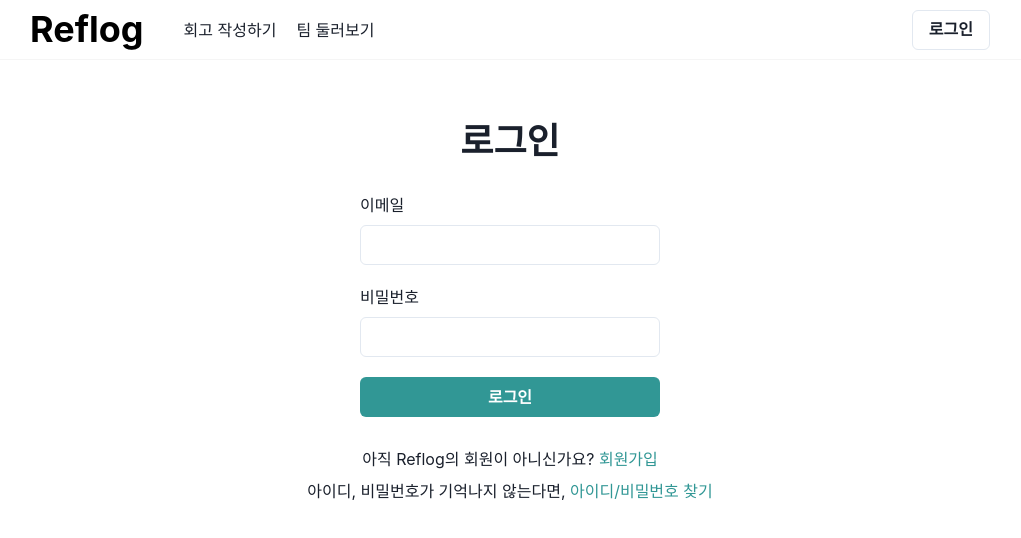
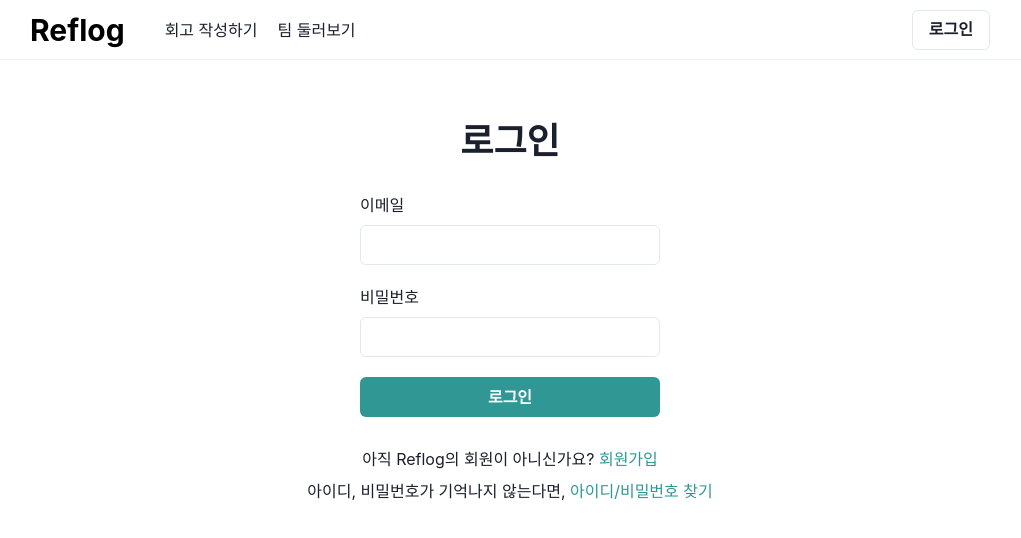
Before and after one commit to team-reflog/reflog-web, a React (Create React App) app: page /login in a window 1280 px wide. Shown: the top 538 px of the page, without its empty margins (130-1151 px from the left). Built offline with nearby package versions, Linux system fonts and the light colour scheme.

Commit message:
refactor: seperate HeaderNavigation from App

```diff
--- a/src/App.tsx
+++ b/src/App.tsx
@@ -1,31 +1,13 @@
 import React from 'react';
 import {LoginPage} from "./login/LoginPage";
-import {Box, Button, Flex, Heading, HStack, Text} from "@chakra-ui/react";
-import {Link as RouterLink, Route, Routes} from "react-router-dom";
+import {Box, Flex} from "@chakra-ui/react";
+import {Route, Routes} from "react-router-dom";
+import {HeaderNavigation} from "./layout/HeaderNavigation";
 
 const App = () => {
     return (
         <Flex flexDirection={"column"} align={"center"}>
-            <Flex
-                width={"100%"}
-                height={"60px"}
-                flexDirection={"column"}
-                borderBottom={"1px solid"}
-                borderBottomColor={"#f5f5f5"}
-                alignItems={"center"}
-            >
-                <Flex alignItems={"center"} height={"100%"} width={960} justifyContent={"space-between"}>
-                    <Flex>
-                        <Heading margin={0} padding={0} color={"black"}>Reflog</Heading>
-                        <HStack gap={"20px"} ml={"40px"}>
-                            <Text>회고 작성하기</Text>
-                            <Text>팀 둘러보기</Text>
-                        </HStack>
-                    </Flex>
-                    <RouterLink to={"/login"}><Button variant={"outline"}>로그인</Button></RouterLink>
-                </Flex>
-            </Flex>
-
+            <HeaderNavigation />
             <Box width={960} mt={"60px"}>
                 <Routes>
                     <Route path={"/login"} element={<LoginPage/>}/>
--- /dev/null
+++ b/src/layout/HeaderNavigation.tsx
@@ -0,0 +1,32 @@
+import {Button, Flex, Heading, HStack, Text} from "@chakra-ui/react";
+import {Link as RouterLink} from "react-router-dom";
+import React from "react";
+
+export const HeaderNavigation = () => {
+    return (
+        <Flex
+            width={"100%"}
+            height={"60px"}
+            flexDirection={"column"}
+            borderBottom={"1px solid"}
+            borderBottomColor={"gray.100"}
+            alignItems={"center"}
+        >
+            <Flex
+                alignItems={"center"}
+                height={"100%"}
+                width={960}
+                justifyContent={"space-between"}
+            >
+                <Flex>
+                    <Heading margin={0} padding={0} color={"black"} size={"lg"}><RouterLink to={"/"}>Reflog</RouterLink></Heading>
+                    <HStack gap={"20px"} ml={"40px"}>
+                        <Text>회고 작성하기</Text>
+                        <Text>팀 둘러보기</Text>
+                    </HStack>
+                </Flex>
+                <RouterLink to={"/login"}><Button variant={"outline"}>로그인</Button></RouterLink>
+            </Flex>
+        </Flex>
+    )
+}
--- a/src/login/LoginPage.tsx
+++ b/src/login/LoginPage.tsx
@@ -27,7 +27,7 @@ export const LoginPage = () => {
                     <Button colorScheme={"teal"} width={"100%"}>로그인</Button>
                 </VStack>
                 <VStack>
-                    <Text>아직 Reflog의 회원이 아니신가요? <ChakraLink as={RouterLink} to={"/"} color={"teal.500"}>회원가입</ChakraLink>
+                    <Text>아직 Reflog의 회원이 아니신가요? <ChakraLink as={RouterLink} to={"/join"} color={"teal.500"}>회원가입</ChakraLink>
                     </Text>
                     <Text>아이디, 비밀번호가 기억나지 않는다면, <ChakraLink as={RouterLink} to={"/"} color={"teal.500"}>아이디/비밀번호 찾기</ChakraLink>
                     </Text>
```
